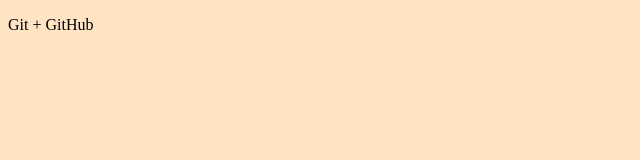
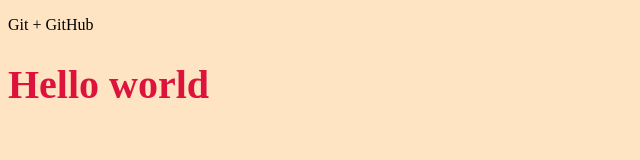
Before and after one commit to MrKainSilver/gitTest, a plain HTML site: page index.html in a window 1280 px wide. Shown: the whole page, without its empty margins (0-640 px from the left). Drawn offline with Linux system fonts and the light colour scheme.

Commit message:
Изменение файла

```diff
--- a/css/main.css
+++ b/css/main.css
@@ -1,3 +1,7 @@
 body {
     background-color: bisque;
 }
+h1 {
+    color: crimson;
+    font-size: 40px;
+}
--- a/index.html
+++ b/index.html
@@ -7,5 +7,6 @@
     </head>
     <body>
         <p>Git + GitHub</p>
+        <h1>Hello world</h1>
     </body>
 </html>
```
